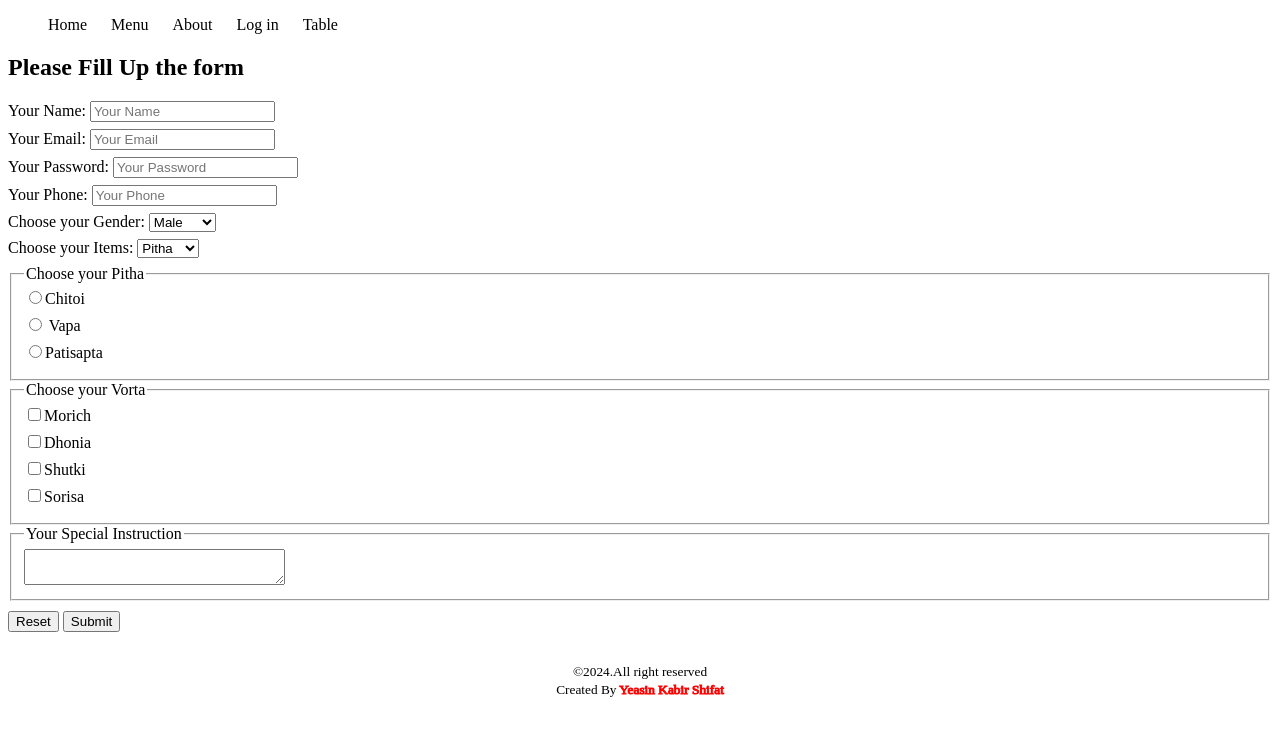
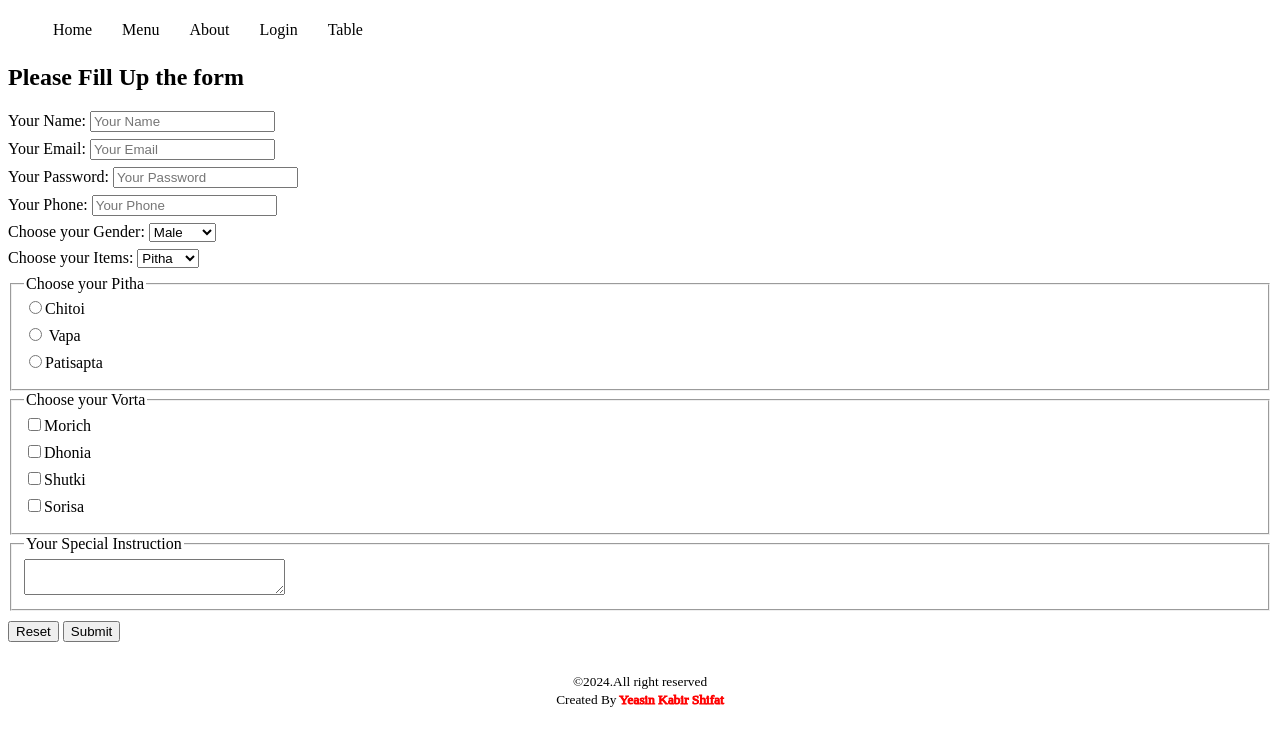
Before and after one commit to Eng-Shifat/Article-website, a plain HTML site: page login.html in a window 1280 px wide. Drawn offline with Linux system fonts and the light colour scheme.

Commit message:
File added (nav bar)

```diff
--- a/Style/home.css
+++ b/Style/home.css
@@ -1,11 +1,11 @@
-nav > ul > li {
+/* nav > ul > li {
             display: inline;
             margin-right: 20px;
 }
 nav ul li a {
     text-decoration: none;
     color:black;
-}
+} */
 article{
     margin-top: 30px;
 }
--- /dev/null
+++ b/Style/nav.css
@@ -0,0 +1,18 @@
+nav ul{
+    display: flex;
+}
+nav li{
+    list-style: none;
+    margin-right: 10px;
+    padding: 5px;
+}
+nav li a{
+    text-decoration: none;
+    color: black;
+}
+nav li:hover{
+    background-color: gray;
+}
+nav li a:hover{
+    color: white;
+}
--- a/login.html
+++ b/login.html
@@ -1,48 +1,58 @@
 <!DOCTYPE html>
 <html lang="en">
+
 <head>
     <meta charset="UTF-8">
     <meta name="viewport" content="width=device-width, initial-scale=1.0">
     <title>Jamaler Pithar Dokan</title>
     <link rel="shortcut icon" href="Media/fav.jfif" type="image/x-icon">
+    <link rel="stylesheet" href="Style/nav.css">
     <style>
-        label{
+        label {
             display: block;
             margin-bottom: 7px;
         }
+
         .Owner {
             color: red;
             /* text-decoration:underline blue 1px; */
             -webkit-text-stroke: 1px;
         }
-        P{
+
+        P {
             text-align: center;
         }
-        footer{
+
+        footer {
             margin-top: 30px;
         }
-        .Button{
+
+        .Button {
             margin-top: 10px;
         }
-        nav > ul > li {
+
+        nav>ul>li {
             display: inline;
             margin-right: 20px;
         }
+
         nav ul li a {
             text-decoration: none;
-            color:black;
+            color: black;
         }
     </style>
+
 </head>
+
 <body>
     <header>
         <nav>
             <ul>
                 <li><a href="index.html">Home</a></li>
-                <li><a href="Menu.html" target="_blank">Menu</a></li>
-                <li><a href="About.html" target="_blank">About</a></li>
-                <li><a href="login.html">Log in</a></li>
-                <li><a href="table.html" target="_blank">Table</a></li>
+                <li><a href="Menu.html">Menu</a></li>
+                <li><a href="About.html">About</a></li>
+                <li><a href="login.html">Login</a></li>
+                <li><a href="table.html">Table</a></li>
             </ul>
         </nav>
     </header>
@@ -113,7 +123,9 @@
         </section>
     </main>
     <footer>
-        <p><small>&copy;2024.All right reserved <br>Created By <span class="Owner">Yeasin Kabir Shifat</span></small></p>
+        <p><small>&copy;2024.All right reserved <br>Created By <span class="Owner">Yeasin Kabir Shifat</span></small>
+        </p>
     </footer>
 </body>
+
 </html>
```
Also changed, not shown: index.html (+65 -20 lines), table.html (+6 -4 lines). Lines whose indentation alone changed are shown as unchanged.
